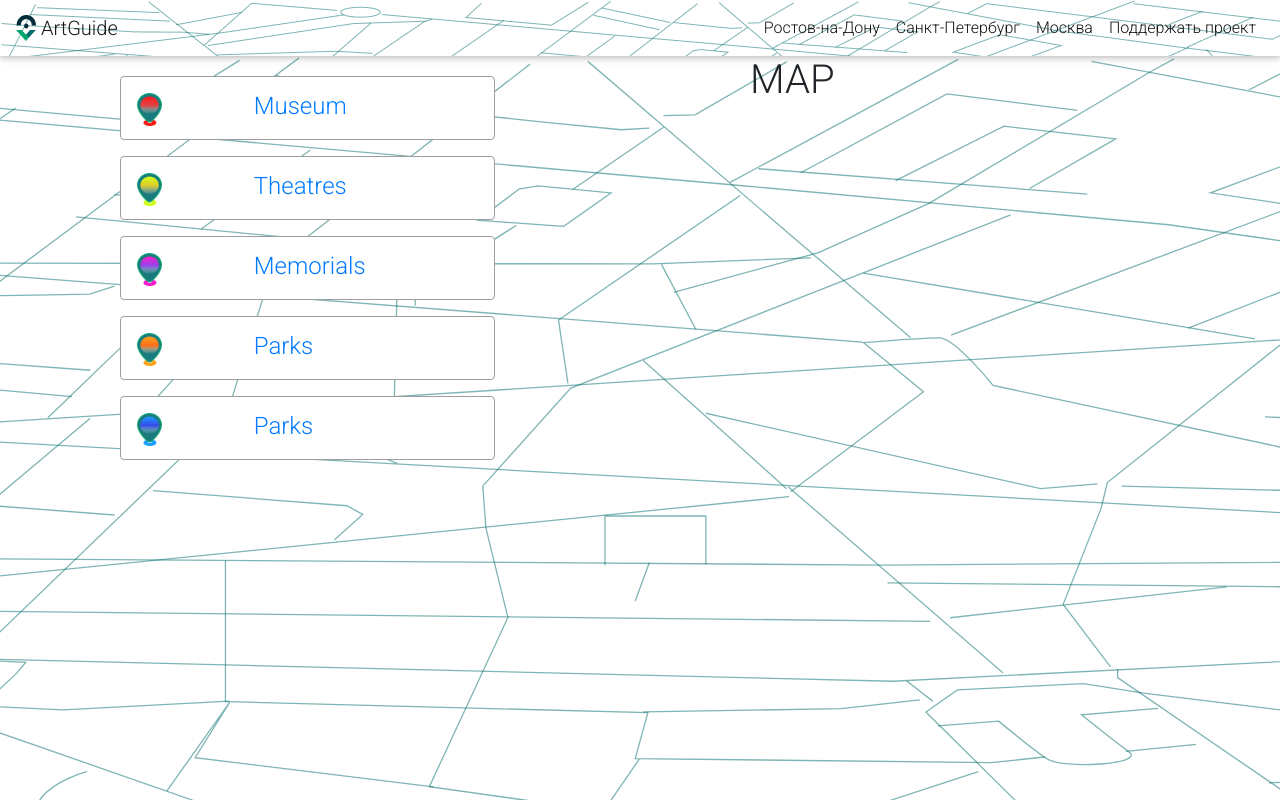
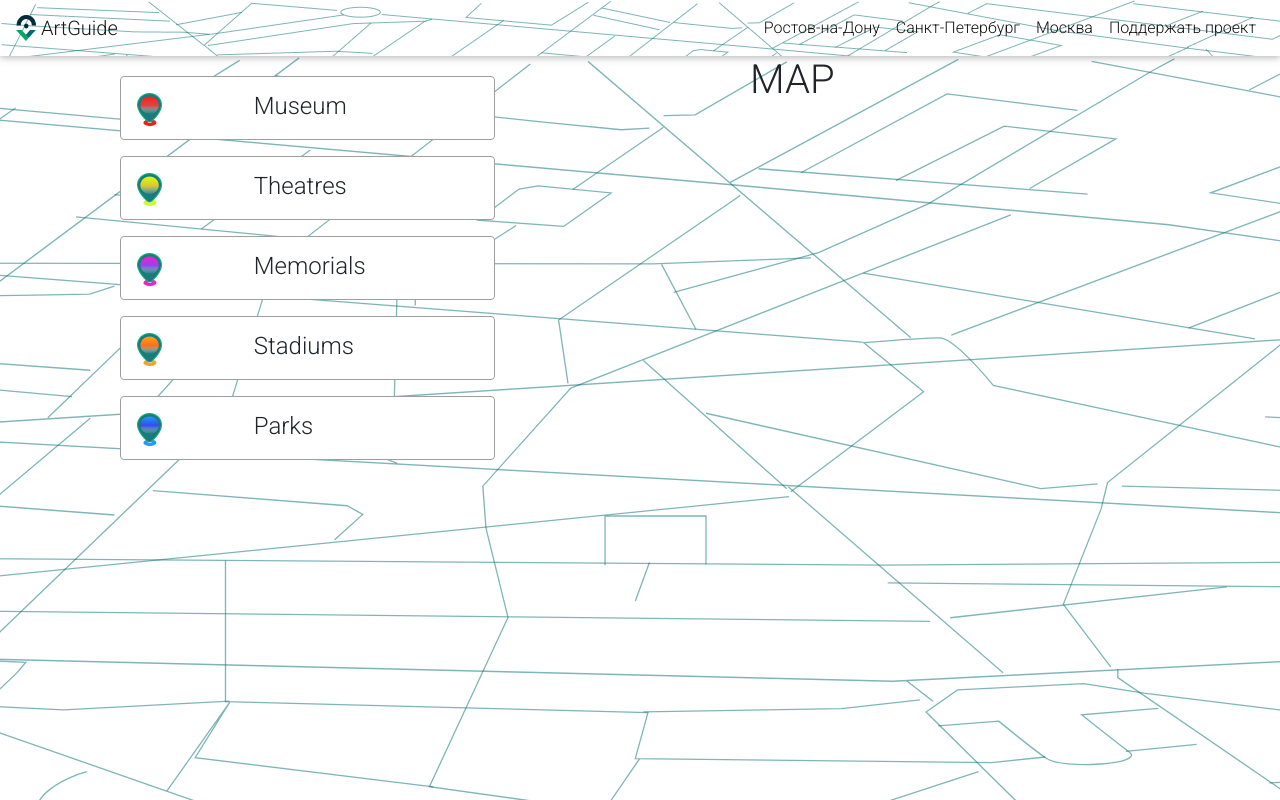
Before and after one commit to diman240798/ArtGuide, a React (Create React App) app: page / in a window 1280 px wide. Shown: the top 800 px of the page. Built offline with nearby package versions, Linux system fonts and the light colour scheme.

Commit message:
TypesPage

```diff
--- a/src/components/AttractionBriefInfoCard.jsx
+++ b/src/components/AttractionBriefInfoCard.jsx
@@ -1,5 +1,5 @@
 import React from 'react'
-import {MDBBtn, MDBCard, MDBCardBody, MDBCardImage, MDBCardText, MDBCardTitle, MDBCol, MDBIcon, MDBRow} from 'mdbreact';
+import {MDBBtn, MDBCard, MDBCardBody, MDBCardImage, MDBCardTitle, MDBCol, MDBRow} from 'mdbreact';
 
 
 class AttractionBriefInfoCard extends React.Component {
@@ -34,7 +34,7 @@ class AttractionBriefInfoCard extends React.Component {
                                 </MDBCol>
                                 <MDBCol size={2}></MDBCol>
                                 <MDBCol size={3}>
-                                    <img style={{marginTop:4}} className="roadButton" src="images/build_road_red.png"/>
+                                    <img style={{marginTop: 4}} className="roadButton" src="images/build_road_red.png"/>
                                 </MDBCol>
                             </MDBRow>
                         </MDBCardBody>
--- a/src/components/AttractionTypeCard.jsx
+++ b/src/components/AttractionTypeCard.jsx
@@ -18,8 +18,9 @@ class AttractionTypeCard extends React.Component {
                         <MDBCol style={{margin: "1rem"}} size={3}>
                             <MDBCardImage src={imagePath} zoom/>
                         </MDBCol>
-                        <MDBCol style={{padding: 15}} size={8}>
-                            <MDBCardTitle>{title}</MDBCardTitle>
+
+                        <MDBCol style={{padding: 15}} className="green_hover" size={8}>
+                            <MDBCardTitle className="text-body">{title}</MDBCardTitle>
 
                         </MDBCol>
                     </MDBRow>
--- a/src/css/common.css
+++ b/src/css/common.css
@@ -26,20 +26,21 @@
 
 .green_hover :hover {
     color: #006C6D;
-    font-size: 20px;
+    font-size: 30px;
+    padding: 0px;
 }
 
 .bg {
     position: relative;
     width: 100%;
-    height: 100vh;
-    background:url("/images/Site3.svg") no-repeat center center fixed;
+    height: 200vh;
+    background: url("/images/Site3.svg") no-repeat center center fixed;
     background-size: cover;
     display: block;
 }
 
 .imageBriefSize {
-    height:100%
+    height: 100%
 }
 
 .roadButton {
@@ -47,6 +48,7 @@
     height: 30px;
     background: #fff
 }
+
 .moreButton {
     width: 70px;
     height: 30px;
```
Also changed, not shown: src/repo/LocalRepository.js.
